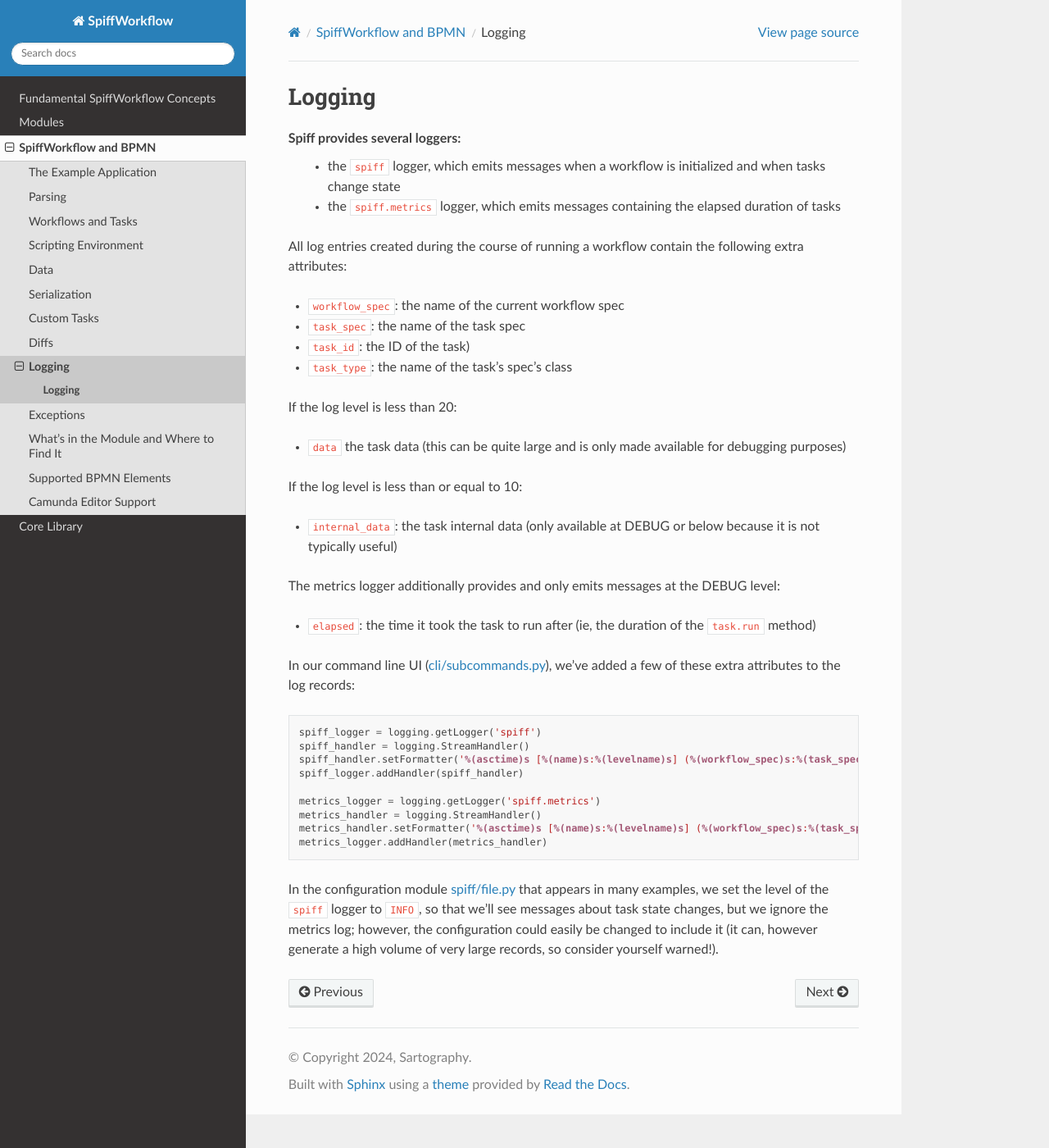
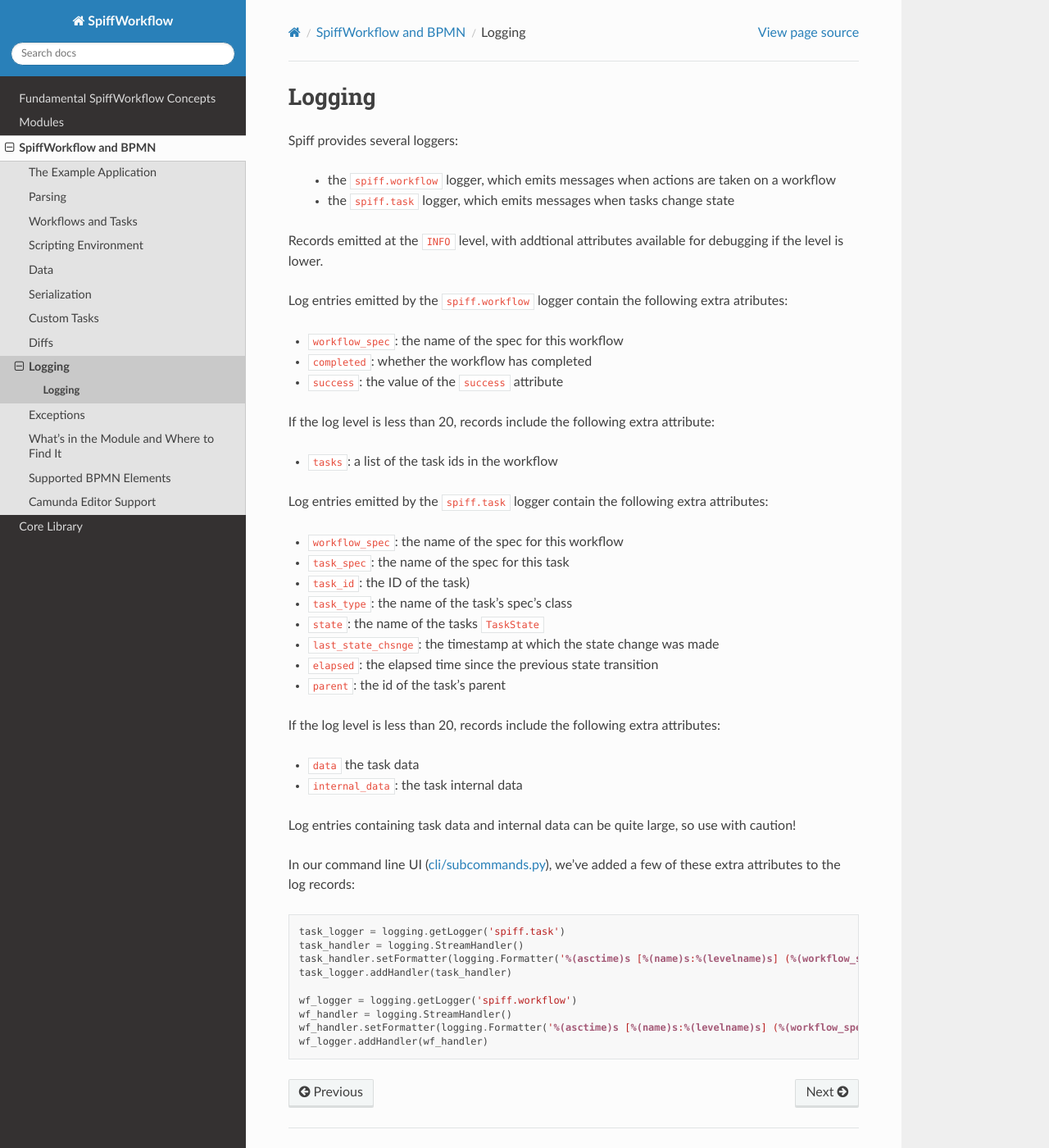
Before and after one commit to sartography/SpiffWorkflow, a Sphinx documentation site: the page built from doc/bpmn/logging.rst, in a window 1280 px wide and 1400 px high. Shown: the whole window at 82% size. Built offline with Sphinx 7.4.7 and the Read the Docs theme 2.0.0, drawn with Linux system fonts in a browser that asks for light colours.

Commit message:
update docs

```diff
--- a/doc/bpmn/logging.rst
+++ b/doc/bpmn/logging.rst
@@ -2,43 +2,50 @@ Logging
 =======
 
 Spiff provides several loggers:
- - the :code:`spiff` logger, which emits messages when a workflow is initialized and when tasks change state
- - the :code:`spiff.metrics` logger, which emits messages containing the elapsed duration of tasks
 
-All log entries created during the course of running a workflow contain the following extra attributes:
+ - the :code:`spiff.workflow` logger, which emits messages when actions are taken on a workflow
+ - the :code:`spiff.task` logger, which emits messages when tasks change state
 
-- :code:`workflow_spec`: the name of the current workflow spec
-- :code:`task_spec`: the name of the task spec
+Records emitted at the :code:`INFO` level, with addtional attributes available for debugging if the level is lower.
+
+Log entries emitted by the :code:`spiff.workflow` logger contain the following extra atributes:
+
+- :code:`workflow_spec`: the name of the spec for this workflow
+- :code:`completed`: whether the workflow has completed
+- :code:`success`: the value of the :code:`success` attribute
+
+If the log level is less than 20, records include the following extra attribute:
+
+- :code:`tasks`: a list of the task ids in the workflow
+
+Log entries emitted by the :code:`spiff.task` logger contain the following extra attributes:
+
+- :code:`workflow_spec`: the name of the spec for this workflow
+- :code:`task_spec`: the name of the spec for this task
 - :code:`task_id`: the ID of the task)
 - :code:`task_type`: the name of the task's spec's class
+- :code:`state`: the name of the tasks :code:`TaskState`
+- :code:`last_state_chsnge`: the timestamp at which the state change was made
+- :code:`elapsed`: the elapsed time since the previous state transition
+- :code:`parent`: the id of the task's parent
 
-If the log level is less than 20:
+If the log level is less than 20, records include the following extra attributes:
 
-- :code:`data` the task data (this can be quite large and is only made available for debugging purposes)
+- :code:`data` the task data
+- :code:`internal_data`: the task internal data
 
-If the log level is less than or equal to 10:
-
-- :code:`internal_data`: the task internal data (only available at DEBUG or below because it is not typically useful)
-
-The metrics logger additionally provides and only emits messages at the DEBUG level:
-
-- :code:`elapsed`: the time it took the task to run after (ie, the duration of the :code:`task.run` method)
+Log entries containing task data and internal data can be quite large, so use with caution!
 
 In our command line UI (:app:`cli/subcommands.py`), we've added a few of these extra attributes to the log records:
 
 .. code-block:: python
 
-    spiff_logger = logging.getLogger('spiff')
-    spiff_handler = logging.StreamHandler()
-    spiff_handler.setFormatter('%(asctime)s [%(name)s:%(levelname)s] (%(workflow_spec)s:%(task_spec)s) %(message)s')
-    spiff_logger.addHandler(spiff_handler)
+    task_logger = logging.getLogger('spiff.task')
+    task_handler = logging.StreamHandler()
+    task_handler.setFormatter(logging.Formatter('%(asctime)s [%(name)s:%(levelname)s] (%(workflow_spec)s:%(task_spec)s) %(message)s'))
+    task_logger.addHandler(task_handler)
 
-    metrics_logger = logging.getLogger('spiff.metrics')
-    metrics_handler = logging.StreamHandler()
-    metrics_handler.setFormatter('%(asctime)s [%(name)s:%(levelname)s] (%(workflow_spec)s:%(task_spec)s) %(elasped)s')
-    metrics_logger.addHandler(metrics_handler)
-
-In the configuration module :app:`spiff/file.py` that appears in many examples, we set the level of the :code:`spiff`
-logger to :code:`INFO`, so that we'll see messages about task state changes, but we ignore the metrics log; however,
-the configuration could easily be changed to include it (it can, however generate a high volume of very large records,
-so consider yourself warned!).
+    wf_logger = logging.getLogger('spiff.workflow')
+    wf_handler = logging.StreamHandler()
+    wf_handler.setFormatter(logging.Formatter('%(asctime)s [%(name)s:%(levelname)s] (%(workflow_spec)s) %(message)s'))
+    wf_logger.addHandler(wf_handler)
```
